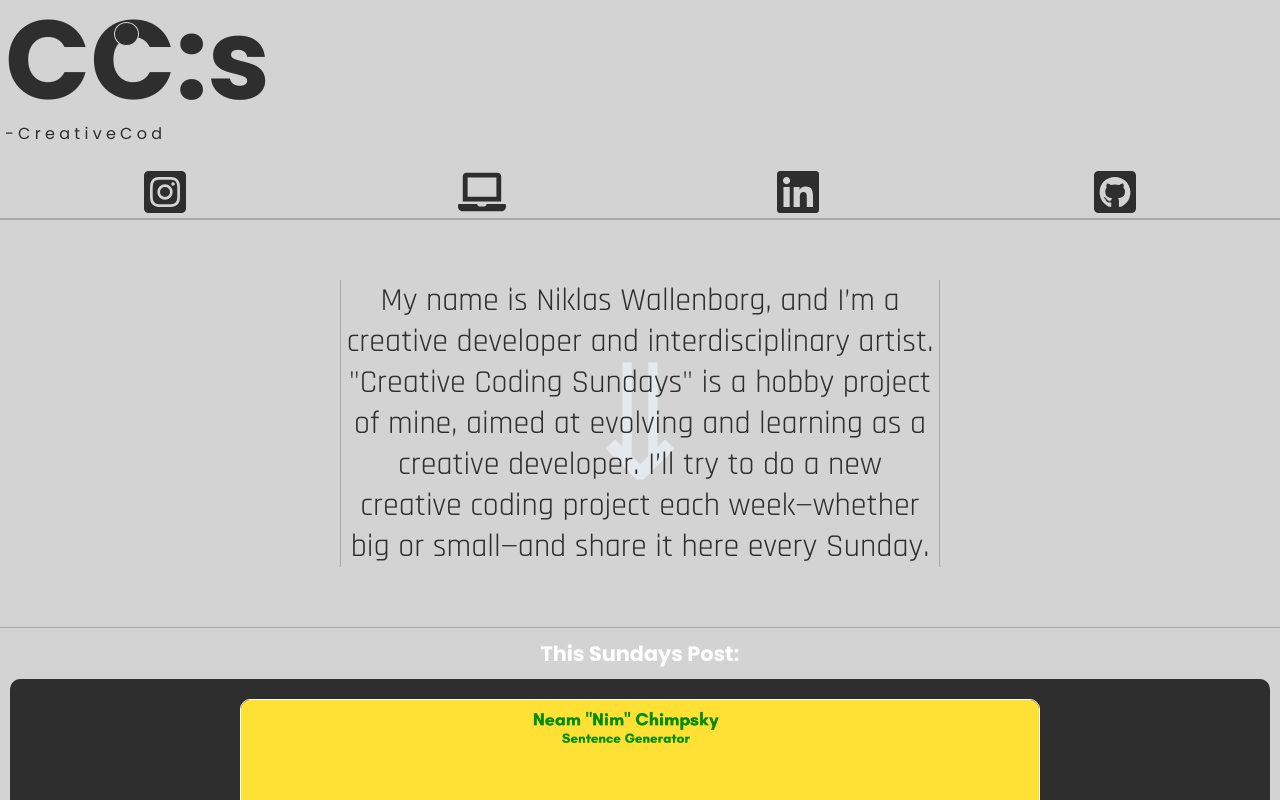
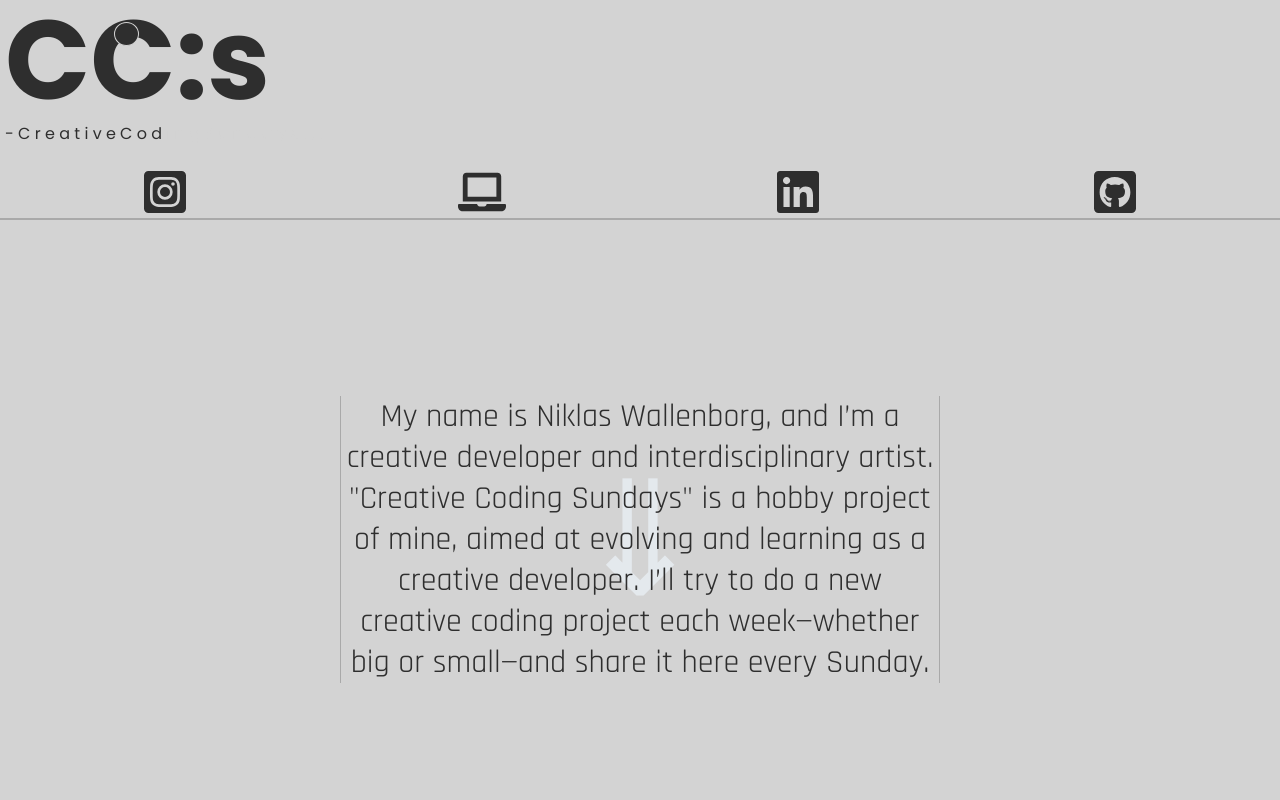
Before and after one commit to Wallenborg/CC-s, a React (Vite) app: page / in a window 1280 px wide. Shown: the top 800 px of the page. Built offline with nearby package versions, Linux system fonts and the light colour scheme.

Commit message:
new layout on info / header space

```diff
--- a/src/components/info/Info.css
+++ b/src/components/info/Info.css
@@ -1,12 +1,11 @@
 .info-text-box {
   position: relative;
   display: flex;
-  width: 100%;
-  height: auto;
+  width: 100vw;
+  height: 80vh;
   align-items: center;
   justify-content: center;
   color: var(--clr-text);
-  padding: 60px 0;
   border-bottom: 1px solid var(--clr-border);
 }
 
```
